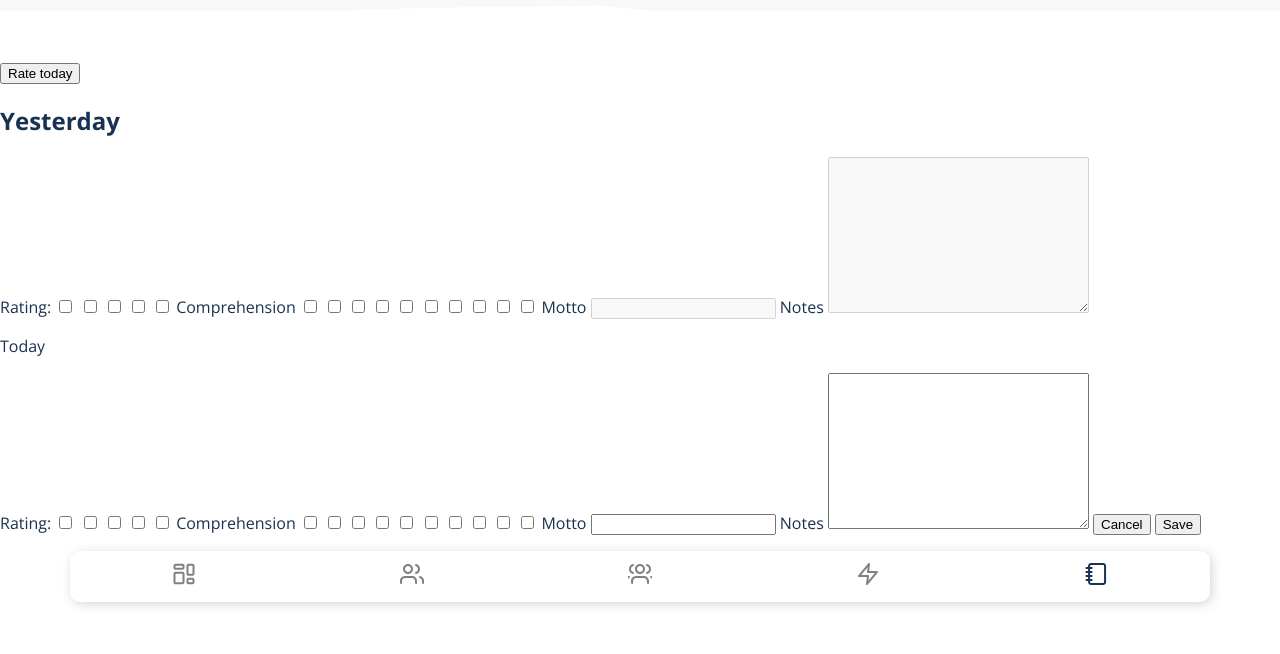
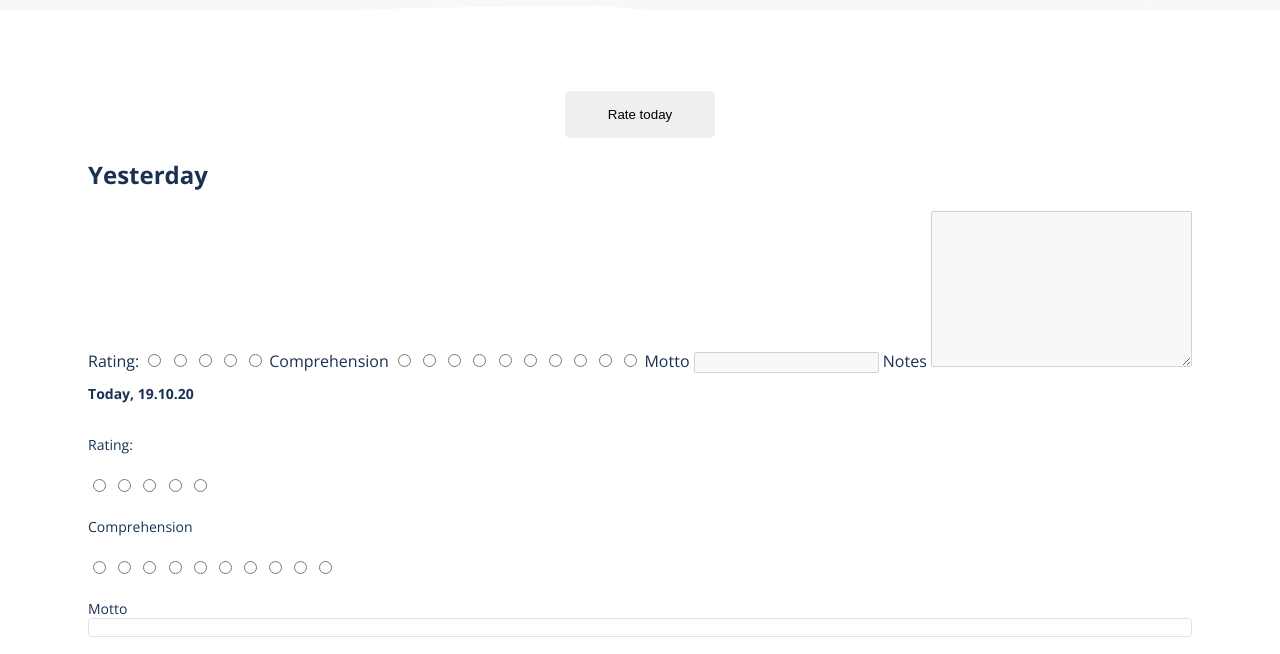
Before and after one commit to miriamhaenle/2020-w1-muc-student-companion-app, a website built with Parcel: page src/journal-page.html in a window 1280 px wide. Shown: the part 70-724 px from the top of the page. Built offline with nearby package versions, Linux system fonts and the light colour scheme.

Commit message:
Add grid for form

```diff
--- /dev/null
+++ b/src/css/components/journal-form.css
@@ -0,0 +1,48 @@
+.journal {
+  display: grid;
+  gap: 20px;
+  grid-template-columns: 1fr 1fr;
+}
+
+.journal h2 {
+  font-size: 0.875rem;
+  grid-column: span 2;
+}
+
+.journal__label {
+  display: flex;
+  font-size: 0.875rem;
+  grid-column: span 2;
+  grid-row: span 2;
+}
+
+.journal__label--motto,
+.journal__label--notes {
+  grid-column: span 2;
+  display: flex;
+  flex-direction: column;
+}
+
+.journal__stars {
+  grid-column: span 2;
+}
+
+.journal__rectangles {
+  grid-column: span 2;
+}
+
+.journal__label--motto input,
+.journal__label--notes textarea {
+  border: 1px solid var(--primary-light);
+  border-radius: 4px;
+  resize: none;
+}
+
+.journal__button {
+  border: none;
+  border-radius: 5px;
+  grid-column: span 1;
+  padding: 16px 0;
+  place-self: center;
+  width: 150px;
+}
--- a/src/css/styles.css
+++ b/src/css/styles.css
@@ -6,5 +6,6 @@
 @import './components/header.css';
 @import './components/navigation.css';
 @import './components/teams.css';
+@import './components/journal-form.css';
 
 @import url('https://fonts.googleapis.com/css2?family=Open+Sans:ital,wght@0,300;0,400;0,600;0,700;0,800;1,300;1,400;1,600;1,700;1,800&display=swap'); ;
--- a/src/css/utils.css
+++ b/src/css/utils.css
@@ -21,3 +21,7 @@
   height: 24px;
   width: 24px;
 }
+
+.p-30 {
+  padding: 30px;
+}
--- a/src/journal-page.html
+++ b/src/journal-page.html
@@ -10,31 +10,31 @@
     <header class="header">
       <h1 class="header__headline">Journal</h1>
     </header>
-    <main>
-      <button>Rate today</button>
+    <main class="d-flex-col p-30">
+      <button class="journal__button">Rate today</button>
       <section>
         <h2>Yesterday</h2>
-        <form action="">
+        <form action="submit">
           <label for="rating"
             >Rating:
-            <input type="checkbox" name="rating" />
-            <input type="checkbox" name="rating" />
-            <input type="checkbox" name="rating" />
-            <input type="checkbox" name="rating" />
-            <input type="checkbox" name="rating" />
+            <input type="radio" name="rating" value="" />
+            <input type="radio" name="rating" />
+            <input type="radio" name="rating" />
+            <input type="radio" name="rating" />
+            <input type="radio" name="rating" />
           </label>
           <label for="comprehension">
             Comprehension
-            <input type="checkbox" name="comprehension" />
-            <input type="checkbox" name="comprehension" />
-            <input type="checkbox" name="comprehension" />
-            <input type="checkbox" name="comprehension" />
-            <input type="checkbox" name="comprehension" />
-            <input type="checkbox" name="comprehension" />
-            <input type="checkbox" name="comprehension" />
-            <input type="checkbox" name="comprehension" />
-            <input type="checkbox" name="comprehension" />
-            <input type="checkbox" name="comprehension" />
+            <input type="radio" name="comprehension" />
+            <input type="radio" name="comprehension" />
+            <input type="radio" name="comprehension" />
+            <input type="radio" name="comprehension" />
+            <input type="radio" name="comprehension" />
+            <input type="radio" name="comprehension" />
+            <input type="radio" name="comprehension" />
+            <input type="radio" name="comprehension" />
+            <input type="radio" name="comprehension" />
+            <input type="radio" name="comprehension" />
           </label>
           <label for=""
             >Motto
@@ -46,39 +46,42 @@
           </label>
         </form>
 
-        <form action="">
-          <p>Today</p>
-          <label for="rating"
-            >Rating:
-            <input type="checkbox" name="rating" />
-            <input type="checkbox" name="rating" />
-            <input type="checkbox" name="rating" />
-            <input type="checkbox" name="rating" />
-            <input type="checkbox" name="rating" />
+        <form action="submit" class="journal">
+          <h2>Today, 19.10.20</h2>
+          <label for="rating" class="journal__label">Rating: </label>
+          <div class="journal__stars">
+            <input type="radio" name="rating" value="1" />
+            <input type="radio" name="rating" value="2" />
+            <input type="radio" name="rating" value="3" />
+            <input type="radio" name="rating" value="4" />
+            <input type="radio" name="rating" value="5" />
+          </div>
+          <label for="comprehension" class="journal__label">
+            Comprehension
           </label>
-          <label for="comprehension">
-            Comprehension
-            <input type="checkbox" name="comprehension" />
-            <input type="checkbox" name="comprehension" />
-            <input type="checkbox" name="comprehension" />
-            <input type="checkbox" name="comprehension" />
-            <input type="checkbox" name="comprehension" />
-            <input type="checkbox" name="comprehension" />
-            <input type="checkbox" name="comprehension" />
-            <input type="checkbox" name="comprehension" />
-            <input type="checkbox" name="comprehension" />
-            <input type="checkbox" name="comprehension" />
+          <div class="journal__rectangles">
+            <input type="radio" name="comprehension" />
+            <input type="radio" name="comprehension" />
+            <input type="radio" name="comprehension" />
+            <input type="radio" name="comprehension" />
+            <input type="radio" name="comprehension" />
+            <input type="radio" name="comprehension" />
+            <input type="radio" name="comprehension" />
+            <input type="radio" name="comprehension" />
+            <input type="radio" name="comprehension" />
+            <input type="radio" name="comprehension" />
+          </div>
+          <label for="motto" class="journal__label journal__label--motto"
+            >Motto
+            <input type="text" id="motto" name="motto" />
           </label>
-          <label for=""
-            >Motto
-            <input type="text" />
+
+          <label for="notes" class="journal__label journal__label--notes">
+            Notes
+            <textarea name="notes" id="notes" cols="30" rows="10"></textarea>
           </label>
-          Notes
-          <label for="notes">
-            <textarea name="notes" cols="30" rows="10"></textarea>
-          </label>
-          <button>Cancel</button>
-          <button>Save</button>
+          <button class="journal__button">Cancel</button>
+          <button class="journal__button">Save</button>
         </form>
       </section>
     </main>
```
Also changed, not shown: src/assets/Rectangle@2x.svg (added), src/assets/Star@2x.svg (added).
